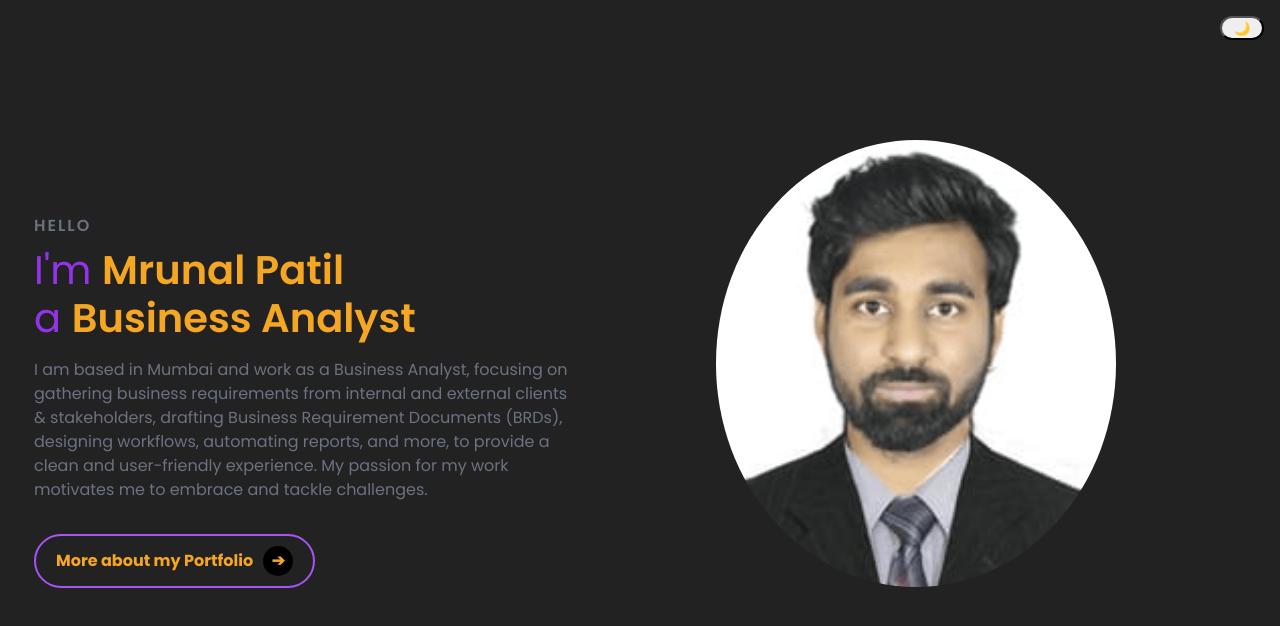
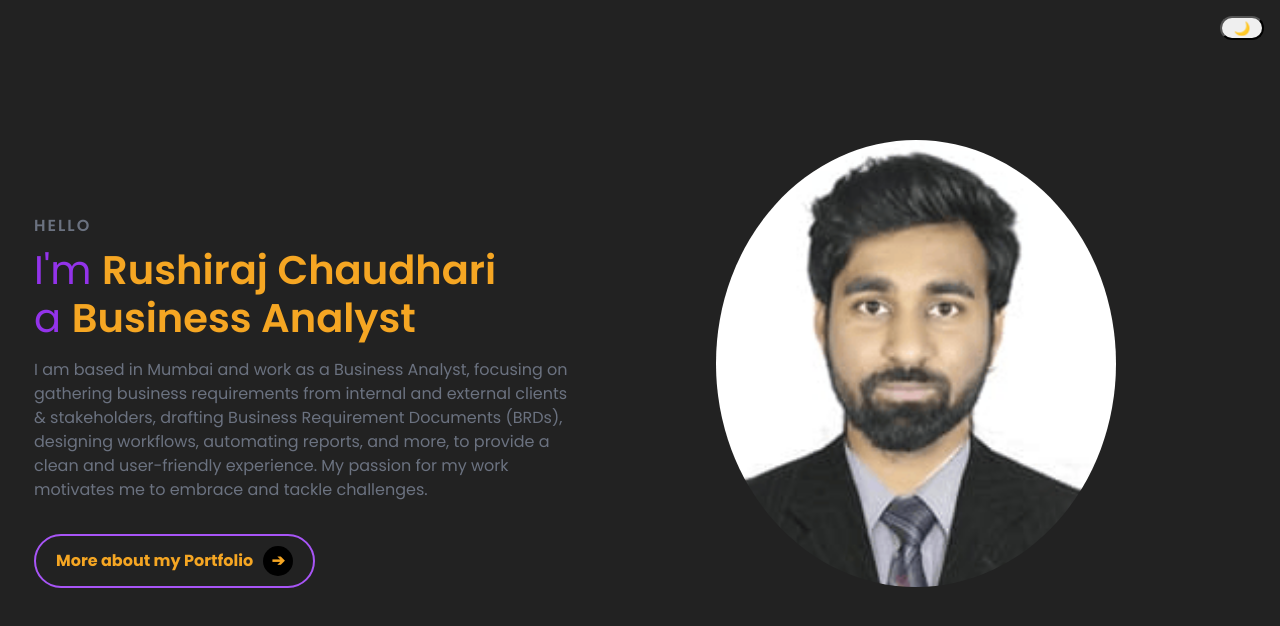
Before and after one commit to Rushabh1996/Rushabh-Patil, a plain HTML site: page index.html in a window 1280 px wide. Drawn offline with nearby package versions, Linux system fonts and the light colour scheme.

Commit message:
Added new feature

```diff
--- a/index.html
+++ b/index.html
@@ -20,7 +20,7 @@
         <div class="content">
           <p class="subtitle">HELLO</p>
           <h1 class="title">
-            I'm <span>Mrunal Patil<br /></span>a <span>Business Analyst</span>
+            I'm <span>Rushiraj Chaudhari<br /></span>a <span>Business Analyst</span>
           </h1>
           <p class="description">
             I am based in Mumbai and work as a Business Analyst, focusing on gathering business requirements from internal and external clients & stakeholders, drafting Business Requirement Documents (BRDs), designing workflows, automating reports, and more, to provide a clean and user-friendly experience.
```
